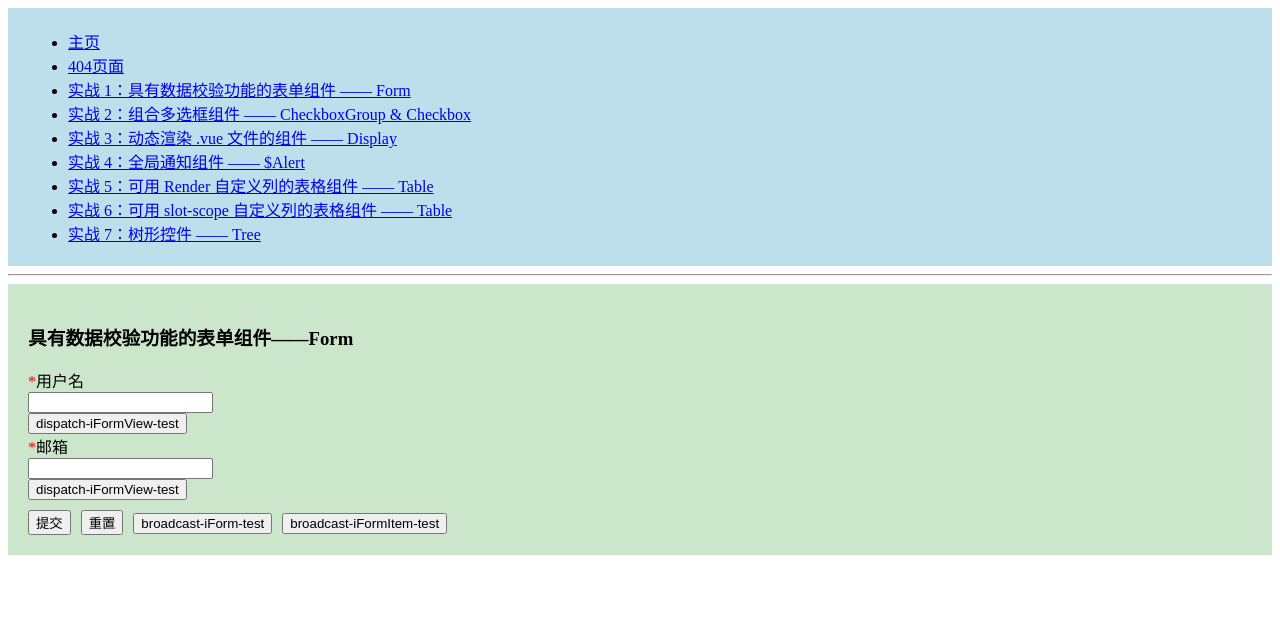
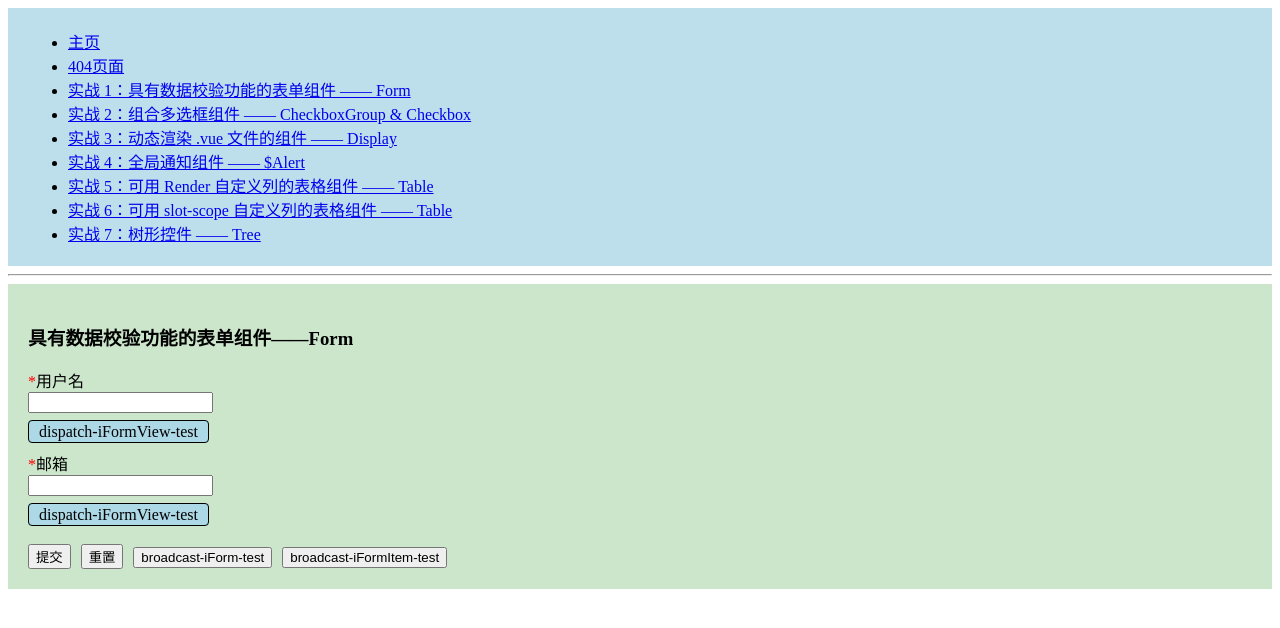
Before and after one commit to jay6697117/vue-comp-book, a Vue app: page /#/form in a window 1280 px wide. Shown: the top 628 px of the page. Built offline with nearby package versions, Linux system fonts and the light colour scheme.

Commit message:
提交代码于: 2022-04-05 22:42:39

```diff
--- a/src/components/form/form-item.vue
+++ b/src/components/form/form-item.vue
@@ -1,16 +1,16 @@
 <template>
-  <div>
+  <div style="margin-bottom: 10px">
     <label v-if="label" :class="{ 'i-form-item-label-required': isRequired }">{{ label }}</label>
-    <div>
+    <div style="margin-bottom: 10px">
       <slot></slot>
       <div v-if="validateState === 'error'" class="i-form-item-message">{{ validateMessage }}</div>
     </div>
-    <button @click="dispatchTest">dispatch-iFormView-test</button>
+    <span class="btn" @click="dispatchTest">dispatch-iFormView-test</span>
   </div>
 </template>
 <script>
 import AsyncValidator from 'async-validator';
-import Emitter from '../../mixins/emitter.js';
+import Emitter from '@/mixins/emitter.js';
 
 export default {
   name: 'iFormItem',
@@ -144,4 +144,11 @@ export default {
 .i-form-item-message {
   color: red;
 }
+
+.btn {
+  border: 1px solid #000;
+  padding: 2px 10px;
+  background: lightblue;
+  border-radius: 4px;
+}
 </style>
--- a/src/views/form.vue
+++ b/src/views/form.vue
@@ -43,10 +43,11 @@ export default {
   methods: {
     broadcastTest1() {
       console.log('broadcastTest1 run');
-      this.broadcast('iForm', 'broadcast-iForm-test', [
-        'hello broadcast-iForm-test 1',
-        'hello broadcast-iForm-test 11'
-      ]);
+      this.broadcast('iForm', 'broadcast-iForm-test', 'hello broadcast-iForm-test');
+      // this.broadcast('iForm', 'broadcast-iForm-test', [
+      //   'hello broadcast-iForm-test 1',
+      //   'hello broadcast-iForm-test 11'
+      // ]);
       // this.broadcast('iForm', 'broadcast-iForm-test', {
       //   a: 'hello broadcast-iForm-test 1',
       //   b: 'hello broadcast-iForm-test 11'
@@ -54,10 +55,11 @@ export default {
     },
     broadcastTest2() {
       console.log('broadcastTest2 run');
-      this.broadcast('iFormItem', 'broadcast-iFormItem-test', [
-        'hello broadcast-iFormItem-test 2',
-        'hello broadcast-iFormItem-test 22'
-      ]);
+      this.broadcast('iFormItem', 'broadcast-iFormItem-test', 'hello broadcast-iFormItem-test');
+      // this.broadcast('iFormItem', 'broadcast-iFormItem-test', [
+      //   'hello broadcast-iFormItem-test 2',
+      //   'hello broadcast-iFormItem-test 22'
+      // ]);
       // this.broadcast('iFormItem', 'broadcast-iFormItem-test', {
       //   c: 'hello broadcast-iFormItem-test 2',
       //   d: 'hello broadcast-iFormItem-test 22'
```
